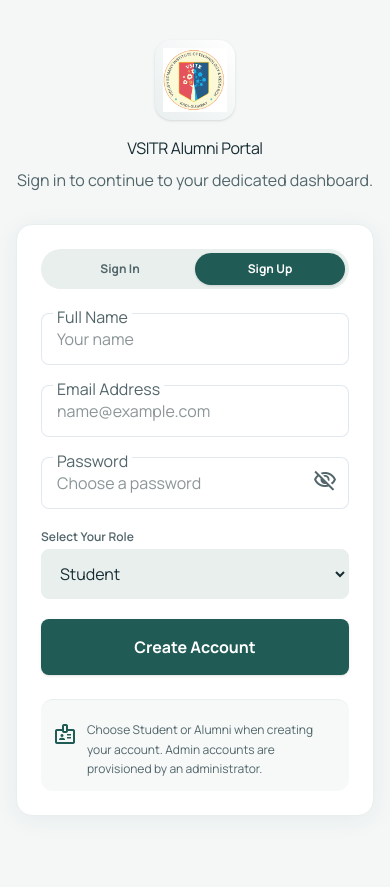
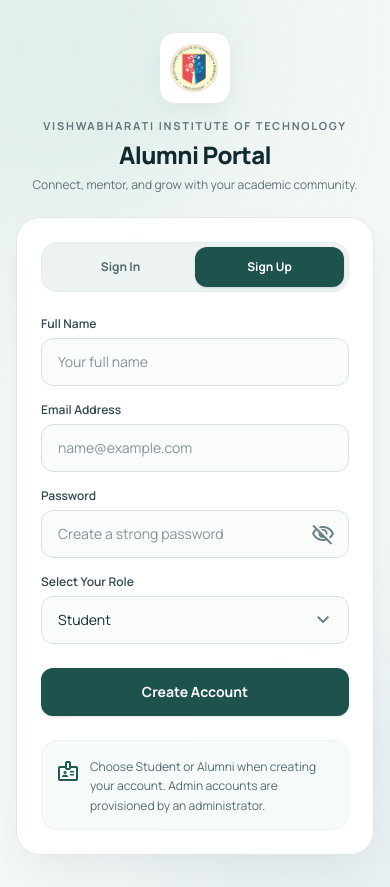
Before and after one commit to Smit-2806/vidush, a Next.js app in the folder frontend/: page / in a window 390 px wide. Both pictures are taken after a click on the button "Sign Up". Before the commit the page ends 856 px from the top, so only its background shows below. Built offline with nearby package versions, Linux system fonts and the light colour scheme; no server answers.

Commit message:
UI/UX Step 1: Simple and elegant UI with enhanced responsiveness on frontend/src/app/page.tsx

```diff
--- a/frontend/src/app/page.tsx
+++ b/frontend/src/app/page.tsx
@@ -66,68 +66,77 @@
   }, [user, userProfile, loading, router]);
 
   return (
-    <main className="min-h-screen bg-background relative overflow-hidden flex flex-col justify-center items-center">
-      <div className="absolute inset-0 z-0 pointer-events-none opacity-20 hidden md:block">
-        <svg height="100%" preserveAspectRatio="none" width="100%">
-          <defs>
-            <radialGradient cx="10%" cy="10%" fx="10%" fy="10%" id="grad-top" r="50%">
-              <stop className="text-primary-fixed-dim" offset="0%" stopColor="currentColor" stopOpacity="0.3"></stop>
-              <stop className="text-surface" offset="100%" stopColor="currentColor" stopOpacity="0"></stop>
-            </radialGradient>
-            <radialGradient cx="90%" cy="90%" fx="90%" fy="90%" id="grad-bottom" r="50%">
-              <stop className="text-secondary-fixed-dim" offset="0%" stopColor="currentColor" stopOpacity="0.2"></stop>
-              <stop className="text-surface" offset="100%" stopColor="currentColor" stopOpacity="0"></stop>
-            </radialGradient>
-          </defs>
-          <rect fill="url(#grad-top)" height="100%" width="100%"></rect>
-          <rect fill="url(#grad-bottom)" height="100%" width="100%"></rect>
-        </svg>
+    <main className="min-h-screen bg-[#f3f7f6] relative flex flex-col justify-center items-center px-4 py-8 sm:py-12 overflow-hidden selection:bg-[#dcece7] selection:text-[#173d39]">
+      {/* Subtle ambient light accents */}
+      <div className="absolute -top-36 -left-36 w-96 h-96 bg-[#d8eae5]/60 rounded-full blur-3xl pointer-events-none" />
+      <div className="absolute -bottom-36 -right-36 w-96 h-96 bg-[#dfeaf0]/60 rounded-full blur-3xl pointer-events-none" />
+
+      <div className="relative z-10 w-full max-w-[480px] mx-auto flex flex-col items-center">
+        {/* Header branding */}
+        <div className="flex flex-col items-center text-center mb-6 sm:mb-8">
+          <div className="w-18 h-18 sm:w-20 sm:h-20 mb-3.5 rounded-2xl bg-white shadow-[0_8px_24px_-6px_rgba(20,50,55,0.08)] border border-[#e2eaec] flex items-center justify-center p-2.5 transition-transform duration-300 hover:scale-105">
+            <img alt="VSITR Logo" className="w-full h-full object-contain" src="/app_logo.png" />
           </div>
-
-      <div className="flex-1 flex flex-col justify-center items-center px-4 md:px-12 py-10 z-10 w-full max-w-[520px] mx-auto transition-all duration-300">
-        <div className="flex flex-col items-center text-center mb-8">
-          <div className="w-20 h-20 mb-4 rounded-2xl bg-surface-container-lowest shadow-sm flex items-center justify-center p-2 relative overflow-hidden group">
-            <div className="absolute inset-0 bg-gradient-to-tr from-primary/10 to-transparent opacity-100 group-hover:scale-110 transition-transform duration-300"></div>
-            <img alt="VSITR Logo" className="w-full h-full object-contain relative z-10" src="/app_logo.png" />
-          </div>
-          <h1 className="font-headline-lg-mobile md:font-headline-lg text-on-surface mb-2 tracking-tight">VSITR Alumni Portal</h1>
-          <p className="font-body-md text-on-surface-variant max-w-[360px]">
-              Sign in to continue to your dedicated dashboard.
+          <span className="text-[11px] font-bold tracking-[0.16em] uppercase text-[#61777d] mb-1">
+            Vishwabharati Institute of Technology
+          </span>
+          <h1 className="text-2xl sm:text-3xl font-extrabold text-[#112a32] tracking-tight">
+            Alumni Portal
+          </h1>
+          <p className="text-xs sm:text-sm text-[#5d737a] mt-1.5 max-w-[340px]">
+            Connect, mentor, and grow with your academic community.
           </p>
         </div>
 
         {activeError && (
-          <div className="w-full mb-4 p-4 bg-error/10 border border-error/30 rounded-xl text-error font-body-sm flex items-start gap-3 animate-fade-in">
-            <span className="material-symbols-outlined text-[20px] shrink-0 mt-0.5">error</span>
-            <div className="flex-1 text-xs leading-relaxed">{activeError}</div>
-            <button onClick={() => { setLocalError(null); clearError(); }} className="text-error/70 hover:text-error">
+          <div className="w-full mb-4 p-3.5 bg-red-50/90 border border-red-200/80 rounded-2xl text-red-700 text-xs sm:text-sm flex items-start gap-2.5 animate-fade-in shadow-xs">
+            <span className="material-symbols-outlined text-[18px] shrink-0 mt-0.5 text-red-600">error</span>
+            <div className="flex-1 leading-relaxed">{activeError}</div>
+            <button
+              type="button"
+              onClick={() => { setLocalError(null); clearError(); }}
+              className="text-red-500 hover:text-red-700 transition-colors p-0.5"
+              aria-label="Dismiss error"
+            >
               <span className="material-symbols-outlined text-[16px]">close</span>
             </button>
           </div>
         )}
 
-        <div className="w-full bg-surface-container-lowest rounded-2xl p-6 md:p-8 shadow-[0_4px_24px_rgba(26,54,93,0.06)] relative overflow-hidden border border-surface-container">
-          <div className="mb-6 flex rounded-full bg-surface-container p-1">
+        {/* Main card */}
+        <div className="w-full bg-white/95 backdrop-blur-md rounded-3xl p-6 sm:p-8 shadow-[0_16px_40px_-12px_rgba(17,42,50,0.08)] border border-[#e2e8ea]">
+          {/* Segmented Tab Switcher */}
+          <div className="mb-6 grid grid-cols-2 p-1 rounded-2xl bg-[#edf3f3] border border-[#e2ecea]">
             <button
               type="button"
               onClick={() => setMode("signin")}
-              className={`flex-1 rounded-full py-2 text-xs font-bold transition-all ${mode === "signin" ? "bg-primary text-on-primary shadow-sm" : "text-on-surface-variant"}`}
+              className={`min-h-[40px] rounded-xl text-xs sm:text-sm font-bold transition-all duration-200 cursor-pointer flex items-center justify-center ${
+                mode === "signin"
+                  ? "bg-[#1d524d] text-white shadow-sm"
+                  : "text-[#526a70] hover:text-[#173d39]"
+              }`}
             >
               Sign In
             </button>
             <button
               type="button"
               onClick={() => setMode("signup")}
-              className={`flex-1 rounded-full py-2 text-xs font-bold transition-all ${mode === "signup" ? "bg-primary text-on-primary shadow-sm" : "text-on-surface-variant"}`}
+              className={`min-h-[40px] rounded-xl text-xs sm:text-sm font-bold transition-all duration-200 cursor-pointer flex items-center justify-center ${
+                mode === "signup"
+                  ? "bg-[#1d524d] text-white shadow-sm"
+                  : "text-[#526a70] hover:text-[#173d39]"
+              }`}
             >
               Sign Up
             </button>
           </div>
 
           {mode === "signin" ? (
-            <form onSubmit={handleSignIn} className="flex flex-col gap-5">
-              <div className="relative group">
-                <label htmlFor="email" className="absolute -top-2 left-3 bg-surface-container-lowest px-1 font-label-sm text-on-surface-variant z-10">Email Address</label>
+            <form onSubmit={handleSignIn} className="flex flex-col gap-4 sm:gap-5">
+              <div className="flex flex-col gap-1.5">
+                <label htmlFor="email" className="text-xs font-semibold text-[#304850]">
+                  Email Address
+                </label>
                 <input
                   required
                   id="email"
@@ -135,12 +144,15 @@
                   value={email}
                   onChange={(e) => setEmail(e.target.value)}
                   placeholder="name@example.com"
-                  className="w-full bg-surface-container-lowest text-on-surface font-body-md px-4 py-3.5 rounded-lg shadow-[inset_0_0_0_1px_#E2E8F0] focus:shadow-[inset_0_0_0_2px_#1a365d] focus:outline-none transition-shadow"
+                  className="w-full h-12 bg-[#fafcfc] text-[#142e36] text-sm px-4 rounded-xl border border-[#d6e2e4] focus:bg-white focus:border-[#205b55] focus:ring-3 focus:ring-[#205b55]/15 focus:outline-none transition-all"
                 />
               </div>
 
-              <div className="relative group">
-                <label htmlFor="password" className="absolute -top-2 left-3 bg-surface-container-lowest px-1 font-label-sm text-on-surface-variant z-10">Password</label>
+              <div className="flex flex-col gap-1.5">
+                <label htmlFor="password" className="text-xs font-semibold text-[#304850]">
+                  Password
+                </label>
+                <div className="relative">
                   <input
                     required
                     id="password"
@@ -148,43 +160,57 @@
                     value={password}
                     onChange={(e) => setPassword(e.target.value)}
                     placeholder="••••••••"
-                  className="w-full bg-surface-container-lowest text-on-surface font-body-md px-4 py-3.5 rounded-lg shadow-[inset_0_0_0_1px_#E2E8F0] focus:shadow-[inset_0_0_0_2px_#1a365d] focus:outline-none transition-shadow pr-10"
+                    className="w-full h-12 bg-[#fafcfc] text-[#142e36] text-sm px-4 pr-11 rounded-xl border border-[#d6e2e4] focus:bg-white focus:border-[#205b55] focus:ring-3 focus:ring-[#205b55]/15 focus:outline-none transition-all"
                   />
                   <button
                     type="button"
                     onClick={() => setPasswordVisible(!passwordVisible)}
-                  className="absolute right-3 top-1/2 -translate-y-1/2 text-on-surface-variant hover:text-primary transition-colors cursor-pointer"
+                    className="absolute right-2.5 top-1/2 -translate-y-1/2 h-8 w-8 flex items-center justify-center text-[#698188] hover:text-[#1d524d] transition-colors cursor-pointer rounded-lg"
                     aria-label="Toggle password visibility"
                   >
-                  <span className="material-symbols-outlined text-[20px]">{passwordVisible ? "visibility" : "visibility_off"}</span>
+                    <span className="material-symbols-outlined text-[19px]">
+                      {passwordVisible ? "visibility" : "visibility_off"}
+                    </span>
                   </button>
+                </div>
               </div>
 
               <button
                 type="submit"
                 disabled={isSubmitting}
-                className="w-full bg-primary text-on-primary font-label-md py-4 rounded-lg shadow-sm hover:bg-primary/90 transition-all active:scale-[0.98] flex items-center justify-center gap-2 cursor-pointer disabled:opacity-60 font-bold"
+                className="w-full mt-2 h-12 bg-[#1d524d] hover:bg-[#153f3b] text-white text-sm font-bold rounded-xl shadow-sm hover:shadow transition-all duration-200 active:scale-[0.99] flex items-center justify-center gap-2 cursor-pointer disabled:opacity-60"
               >
-                {isSubmitting ? "Signing in..." : "Sign In"}
+                {isSubmitting ? (
+                  <>
+                    <span className="inline-block w-4 h-4 border-2 border-white/30 border-t-white rounded-full animate-spin" />
+                    <span>Signing in...</span>
+                  </>
+                ) : (
+                  <span>Sign In</span>
+                )}
               </button>
             </form>
           ) : (
-            <form onSubmit={handleSignUp} className="flex flex-col gap-5">
-              <div className="relative group">
-                <label htmlFor="signup-name" className="absolute -top-2 left-3 bg-surface-container-lowest px-1 font-label-sm text-on-surface-variant z-10">Full Name</label>
+            <form onSubmit={handleSignUp} className="flex flex-col gap-4 sm:gap-5">
+              <div className="flex flex-col gap-1.5">
+                <label htmlFor="signup-name" className="text-xs font-semibold text-[#304850]">
+                  Full Name
+                </label>
                 <input
                   required
                   id="signup-name"
                   type="text"
                   value={name}
                   onChange={(e) => setName(e.target.value)}
-                  placeholder="Your name"
-                  className="w-full bg-surface-container-lowest text-on-surface font-body-md px-4 py-3.5 rounded-lg shadow-[inset_0_0_0_1px_#E2E8F0] focus:shadow-[inset_0_0_0_2px_#1a365d] focus:outline-none transition-shadow"
+                  placeholder="Your full name"
+                  className="w-full h-12 bg-[#fafcfc] text-[#142e36] text-sm px-4 rounded-xl border border-[#d6e2e4] focus:bg-white focus:border-[#205b55] focus:ring-3 focus:ring-[#205b55]/15 focus:outline-none transition-all"
                 />
               </div>
 
-              <div className="relative group">
-                <label htmlFor="signup-email" className="absolute -top-2 left-3 bg-surface-container-lowest px-1 font-label-sm text-on-surface-variant z-10">Email Address</label>
+              <div className="flex flex-col gap-1.5">
+                <label htmlFor="signup-email" className="text-xs font-semibold text-[#304850]">
+                  Email Address
+                </label>
                 <input
                   required
                   id="signup-email"
@@ -192,56 +218,79 @@
                   value={email}
                   onChange={(e) => setEmail(e.target.value)}
                   placeholder="name@example.com"
-                  className="w-full bg-surface-container-lowest text-on-surface font-body-md px-4 py-3.5 rounded-lg shadow-[inset_0_0_0_1px_#E2E8F0] focus:shadow-[inset_0_0_0_2px_#1a365d] focus:outline-none transition-shadow"
+                  className="w-full h-12 bg-[#fafcfc] text-[#142e36] text-sm px-4 rounded-xl border border-[#d6e2e4] focus:bg-white focus:border-[#205b55] focus:ring-3 focus:ring-[#205b55]/15 focus:outline-none transition-all"
                 />
               </div>
 
-              <div className="relative group">
-                <label htmlFor="signup-password" className="absolute -top-2 left-3 bg-surface-container-lowest px-1 font-label-sm text-on-surface-variant z-10">Password</label>
+              <div className="flex flex-col gap-1.5">
+                <label htmlFor="signup-password" className="text-xs font-semibold text-[#304850]">
+                  Password
+                </label>
+                <div className="relative">
                   <input
                     required
                     id="signup-password"
                     type={passwordVisible ? "text" : "password"}
                     value={password}
                     onChange={(e) => setPassword(e.target.value)}
-                  placeholder="Choose a password"
-                  className="w-full bg-surface-container-lowest text-on-surface font-body-md px-4 py-3.5 rounded-lg shadow-[inset_0_0_0_1px_#E2E8F0] focus:shadow-[inset_0_0_0_2px_#1a365d] focus:outline-none transition-shadow pr-10"
+                    placeholder="Create a strong password"
+                    className="w-full h-12 bg-[#fafcfc] text-[#142e36] text-sm px-4 pr-11 rounded-xl border border-[#d6e2e4] focus:bg-white focus:border-[#205b55] focus:ring-3 focus:ring-[#205b55]/15 focus:outline-none transition-all"
                   />
                   <button
                     type="button"
                     onClick={() => setPasswordVisible(!passwordVisible)}
-                  className="absolute right-3 top-1/2 -translate-y-1/2 text-on-surface-variant hover:text-primary transition-colors cursor-pointer"
+                    className="absolute right-2.5 top-1/2 -translate-y-1/2 h-8 w-8 flex items-center justify-center text-[#698188] hover:text-[#1d524d] transition-colors cursor-pointer rounded-lg"
                     aria-label="Toggle password visibility"
                   >
-                  <span className="material-symbols-outlined text-[20px]">{passwordVisible ? "visibility" : "visibility_off"}</span>
+                    <span className="material-symbols-outlined text-[19px]">
+                      {passwordVisible ? "visibility" : "visibility_off"}
+                    </span>
                   </button>
                 </div>
+              </div>
 
-              <div className="relative group">
-                <label htmlFor="signup-role" className="block mb-1 text-xs font-semibold text-on-surface-variant">Select Your Role</label>
+              <div className="flex flex-col gap-1.5">
+                <label htmlFor="signup-role" className="text-xs font-semibold text-[#304850]">
+                  Select Your Role
+                </label>
+                <div className="relative">
                   <select
                     id="signup-role"
                     value={selectedRole}
                     onChange={(e) => setSelectedRole(e.target.value as "student" | "alumni")}
-                  className="w-full bg-surface-container text-on-surface px-3.5 py-3 rounded-lg border border-surface-container focus:outline-none focus:ring-2 focus:ring-primary"
+                    className="w-full h-12 bg-[#fafcfc] text-[#142e36] text-sm px-4 pr-10 rounded-xl border border-[#d6e2e4] focus:bg-white focus:border-[#205b55] focus:ring-3 focus:ring-[#205b55]/15 focus:outline-none transition-all appearance-none cursor-pointer"
                   >
                     <option value="student">Student</option>
                     <option value="alumni">Alumni</option>
                   </select>
+                  <span className="material-symbols-outlined absolute right-3.5 top-1/2 -translate-y-1/2 pointer-events-none text-[#698188] text-[20px]">
+                    expand_more
+                  </span>
+                </div>
               </div>
 
               <button
                 type="submit"
                 disabled={isSubmitting}
-                className="w-full bg-primary text-on-primary font-label-md py-4 rounded-lg shadow-sm hover:bg-primary/90 transition-all active:scale-[0.98] flex items-center justify-center gap-2 cursor-pointer disabled:opacity-60 font-bold"
+                className="w-full mt-2 h-12 bg-[#1d524d] hover:bg-[#153f3b] text-white text-sm font-bold rounded-xl shadow-sm hover:shadow transition-all duration-200 active:scale-[0.99] flex items-center justify-center gap-2 cursor-pointer disabled:opacity-60"
               >
-                {isSubmitting ? "Creating account..." : "Create Account"}
+                {isSubmitting ? (
+                  <>
+                    <span className="inline-block w-4 h-4 border-2 border-white/30 border-t-white rounded-full animate-spin" />
+                    <span>Creating account...</span>
+                  </>
+                ) : (
+                  <span>Create Account</span>
+                )}
               </button>
             </form>
           )}
 
-          <div className="mt-6 pt-5 border-t border-surface-container flex items-start gap-2.5 text-on-surface-variant text-xs leading-relaxed bg-surface-container-low/50 p-3 rounded-xl">
-            <span className="material-symbols-outlined text-[18px] text-primary shrink-0 mt-0.5">badge</span>
+          {/* Footer role helper */}
+          <div className="mt-6 pt-4 border-t border-[#edf2f3] flex items-start gap-2.5 text-[#546d74] text-xs leading-relaxed bg-[#f6faf9] p-3.5 rounded-2xl border border-[#e4eeec]">
+            <span className="material-symbols-outlined text-[18px] text-[#205b55] shrink-0 mt-0.5">
+              badge
+            </span>
             <p>
               {mode === "signin"
                 ? "Your saved account role determines which dashboard opens after sign-in."
```
Lines whose indentation alone changed are shown as unchanged.
